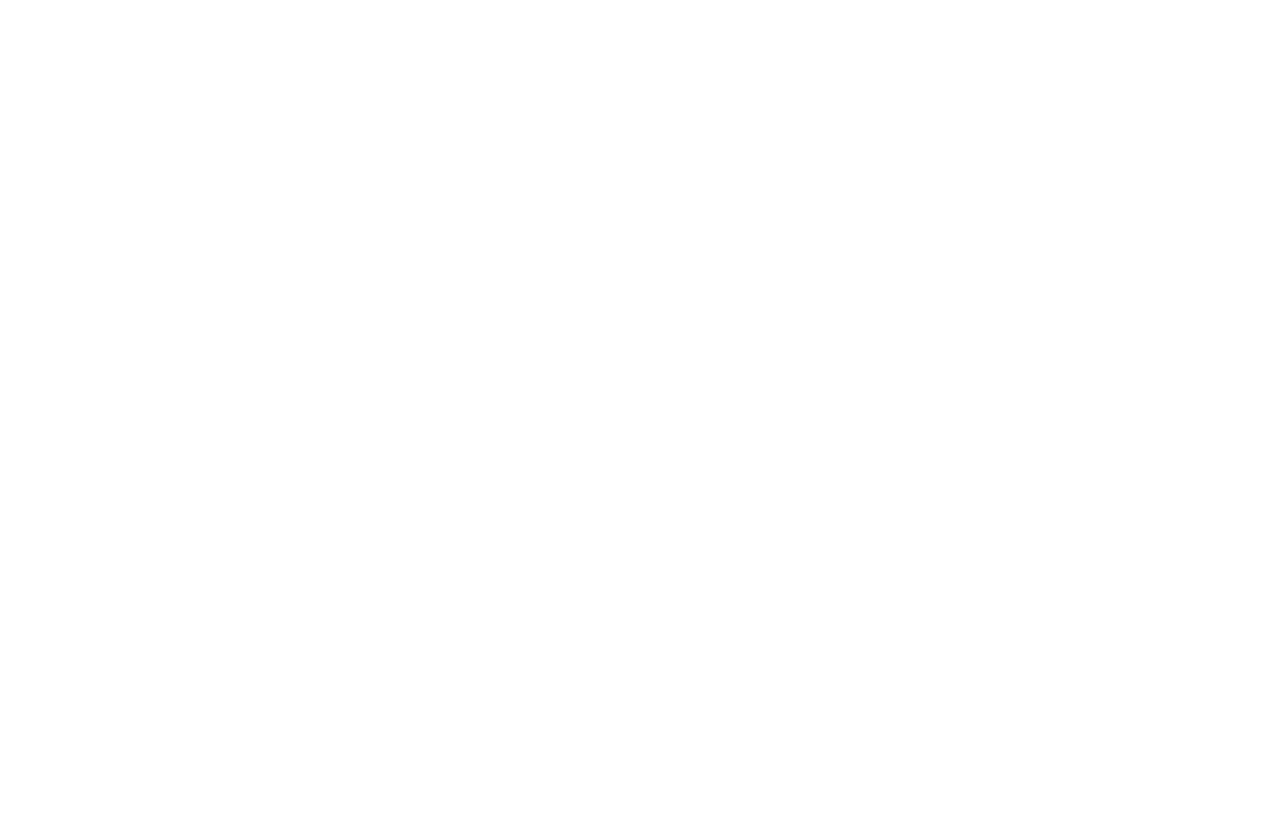
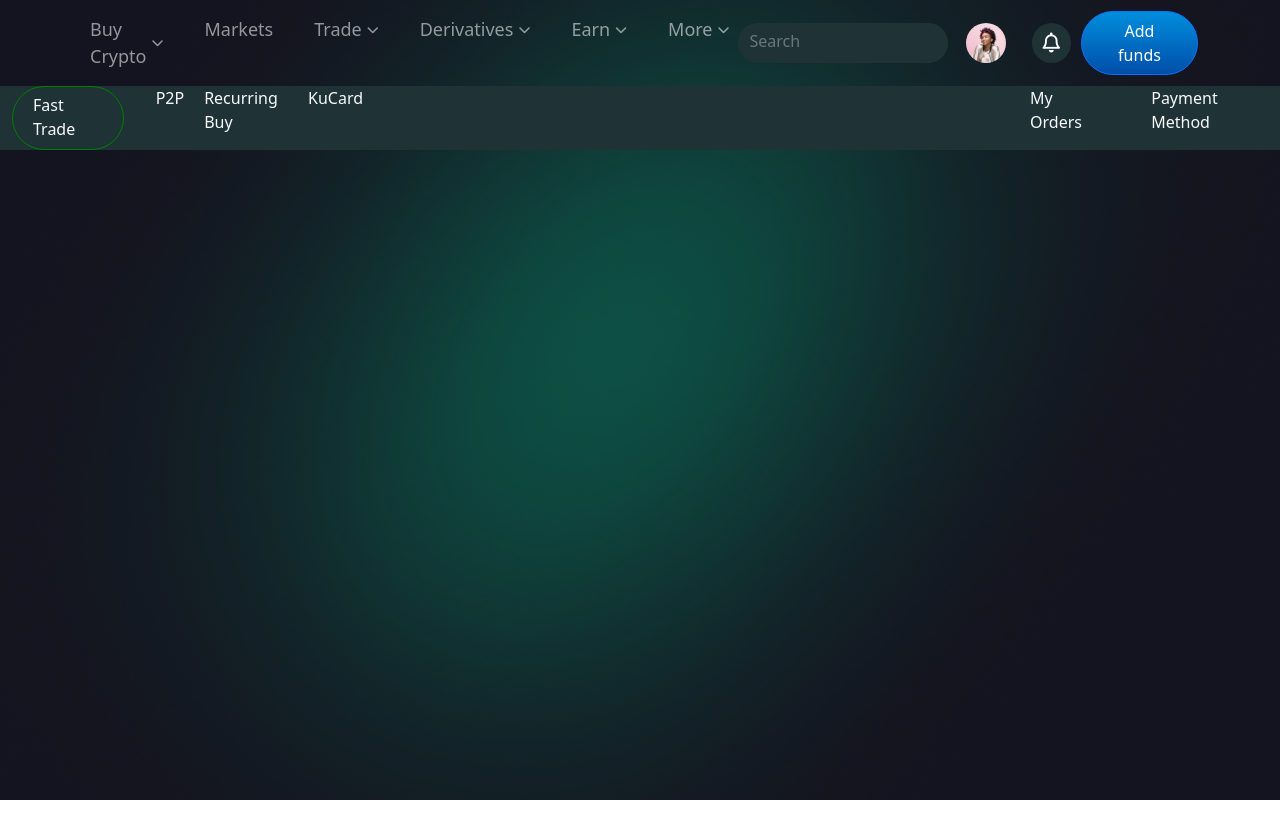
Before and after one commit to yogeshks6/CRYPTO-TEMPLATE, a plain HTML site: page public/index.html in a window 1280 px wide. After the commit the page ends 800 px from the top, so only its background shows below. Drawn offline with nearby package versions, Linux system fonts and the light colour scheme.

Commit message:
navbar complete

```diff
--- a/public/index.html
+++ b/public/index.html
@@ -14,10 +14,88 @@
       integrity="sha384-MrcW6ZMFYlzcLA8Nl+NtUVF0sA7MsXsP1UyJoMp4YLEuNSfAP+JcXn/tWtIaxVXM"
       crossorigin="anonymous"
     ></script>
+    <link
+      rel="stylesheet"
+      href="https://cdnjs.cloudflare.com/ajax/libs/font-awesome/6.5.2/css/all.min.css"
+      integrity="sha512-SnH5WK+bZxgPHs44uWIX+LLJAJ9/2PkPKZ5QiAj6Ta86w+fsb2TkcmfRyVX3pBnMFcV7oQPJkl9QevSCWr3W6A=="
+      crossorigin="anonymous"
+      referrerpolicy="no-referrer"
+    />
+    <link rel="stylesheet" href="style.css" />
+    <link rel="stylesheet" href="responsive.css" />
     <title>CRYPTO-TEMPLATE</title>
-    <link rel="stylesheet" href="style.css">
   </head>
   <body>
-    <div class="main"></div>
+    <nav class="navbar navbar-expand-sm navbar-dark">
+      <div class="container">
+        <button
+          class="navbar-toggler"
+          type="button"
+          data-bs-toggle="collapse"
+          data-bs-target="#mynavbar"
+        >
+          <span class="navbar-toggler-icon"></span>
+        </button>
+        <div class="collapse navbar-collapse" id="mynavbar">
+          <ul class="navbar-nav me-auto nav-btn-row">
+            <li class="nav-item">
+              <a class="nav-link"
+                >Buy Crypto <i class="fa-solid fa-chevron-down"></i
+              ></a>
+            </li>
+            <li class="nav-item">
+              <a class="nav-link">Markets</a>
+            </li>
+            <li class="nav-item">
+              <a class="nav-link"
+                >Trade <i class="fa-solid fa-chevron-down"></i
+              ></a>
+            </li>
+            <li class="nav-item">
+              <a class="nav-link"
+                >Derivatives <i class="fa-solid fa-chevron-down"></i
+              ></a>
+            </li>
+            <li class="nav-item">
+              <a class="nav-link"
+                >Earn <i class="fa-solid fa-chevron-down"></i
+              ></a>
+            </li>
+            <li class="nav-item">
+              <a class="nav-link"
+                >More <i class="fa-solid fa-chevron-down"></i
+              ></a>
+            </li>
+          </ul>
+          <form class="d-flex nav-form">
+            <input
+              class="form-control me-2 border-none rounded-pill nav-search"
+              type="text"
+              placeholder="Search"
+            />
+            <a class="navbar-brand logo"
+              ><img src="../assets/logo.png" alt=""
+            /></a>
+            <i class="fa-regular fa-bell nav-bell-icon"></i>
+          </form>
+        </div>
+        <a class="btn btn-primary nav-btn" type="button">Add funds</a>
+      </div>
+    </nav>
+
+    <div class="container-fluid second-cont">
+      <div class="second-cont-left d-flex">
+        <a href="" class="text-light">Fast Trade</a>
+        <ul class="d-flex">
+          <li class="second-cont-left-li text-light">P2P</li>
+          <li class="second-cont-left-li text-light">Recurring Buy</li>
+          <li class="second-cont-left-li text-light">KuCard</li>
+        </ul>
+      </div>
+      <div class="second-cont-right text-light">
+        <p>My Orders</p>
+        <p>Payment Method</p>
+      </div>
+    </div>
   </body>
 </html>
--- /dev/null
+++ b/public/responsive.css
@@ -0,0 +1,23 @@
+@media screen and (max-width: 768px) {
+  .nav-form {
+    display: flex;
+    align-items: center;
+  }
+  .nav-item > a {
+    gap: 2px;
+    font-size: 18px;
+  }
+  .nav-btn-row{
+    gap: 5px;
+  }
+  .nav-search {
+    width: 180px;
+    height: 30px;
+  }
+  .nav-btn{
+    background-image: linear-gradient(#008EDD,#004EA9);
+    border-radius: 100px;
+    padding: 7px 25px;
+    margin-left: 10px;
+  }
+}
--- a/public/style.css
+++ b/public/style.css
@@ -1,9 +1,70 @@
 body {
-  height: 1000px;
+  background-image: url(../assets/background.jpg);
+  height: 100vh;
+  background-repeat: repeat-y;
+  background-size: cover;
 }
-.main {
-  background-image: url(../assets/bacground.png);
-  background-size: cover;
-  width: 100%;
-  background-repeat: repeat;
+
+.nav-btn-row {
+  gap: 25px;
 }
+.nav-item > a {
+  display: flex;
+  gap: 5px;
+  align-items: center;
+  font-size: 18px;
+}
+.nav-item > a > i {
+  font-size: 12px;
+}
+.nav-form {
+  display: flex;
+  gap: 10px;
+  align-items: center;
+}
+.nav-search {
+  border: none;
+  background-color: #1f3337;
+  width: 210px;
+  height: 40px;
+  padding-bottom: 10px;
+}
+.logo > img {
+  width: 40px;
+  border-radius: 50%;
+}
+.nav-bell-icon {
+  padding: 10px 11px;
+  border-radius: 50%;
+  font-size: 20px;
+  color: white;
+  background-color: #1f3337;
+}
+.nav-btn {
+  background-image: linear-gradient(#008edd, #004ea9);
+  border-radius: 100px;
+  padding: 7px 25px;
+  margin-left: 10px;
+}
+.second-cont {
+  background-color: #1f3337;
+  display: flex;
+  justify-content: center;
+  gap: 667px;
+}
+.second-cont-left a {
+  text-decoration: none;
+  border: 1px solid green;
+  border-radius: 100px;
+  padding: 6px 20px;
+}
+.second-cont-left ul {
+  gap: 20px;
+}
+.second-cont-left-li {
+  list-style-type: none;
+}
+.second-cont-right {
+  gap: 50px;
+  display: flex;
+}
```
Also changed, not shown: assets/bacground.png (deleted), assets/background.jpg (added), assets/logo.png (added).
